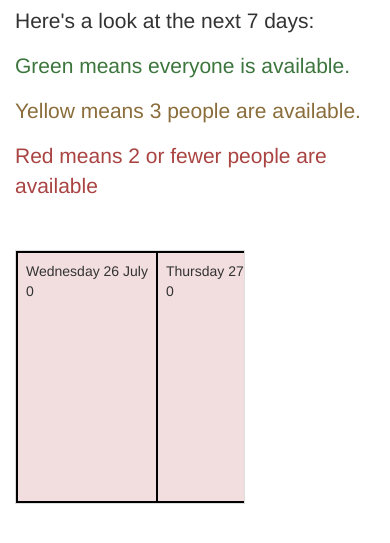
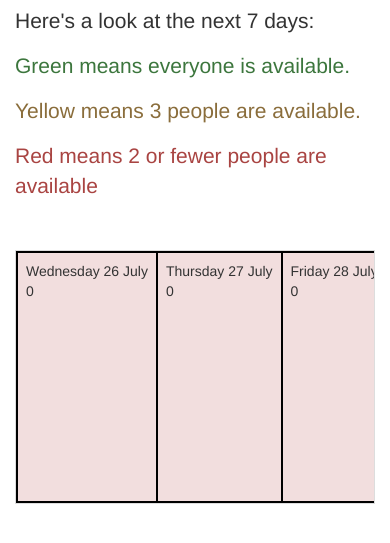
Before and after one commit to cmartin-cay/Pandemic_Planner, a Flask app: page / in a window 390 px wide. Shown: the part 54-597 px from the top of the page. Run offline with Flask 2, Linux system fonts and the light colour scheme; data that the repository does not hold is empty; some libraries are stand-ins or nearby versions.

Commit message:
Small changes to table layout

```diff
--- a/app/templates/index.html
+++ b/app/templates/index.html
@@ -9,7 +9,7 @@
             <p class="text-danger"> Red means 2 or fewer people are available</p>
         </div>
     </div>
-    <div class="col-xs-8 col-sm-8 col-md-8 col-lg-8">
+    <div class="col-xs-12 col-sm-12 col-md-8 col-lg-8">
 
         <div class="table-responsive">
             <table class="table">
```
